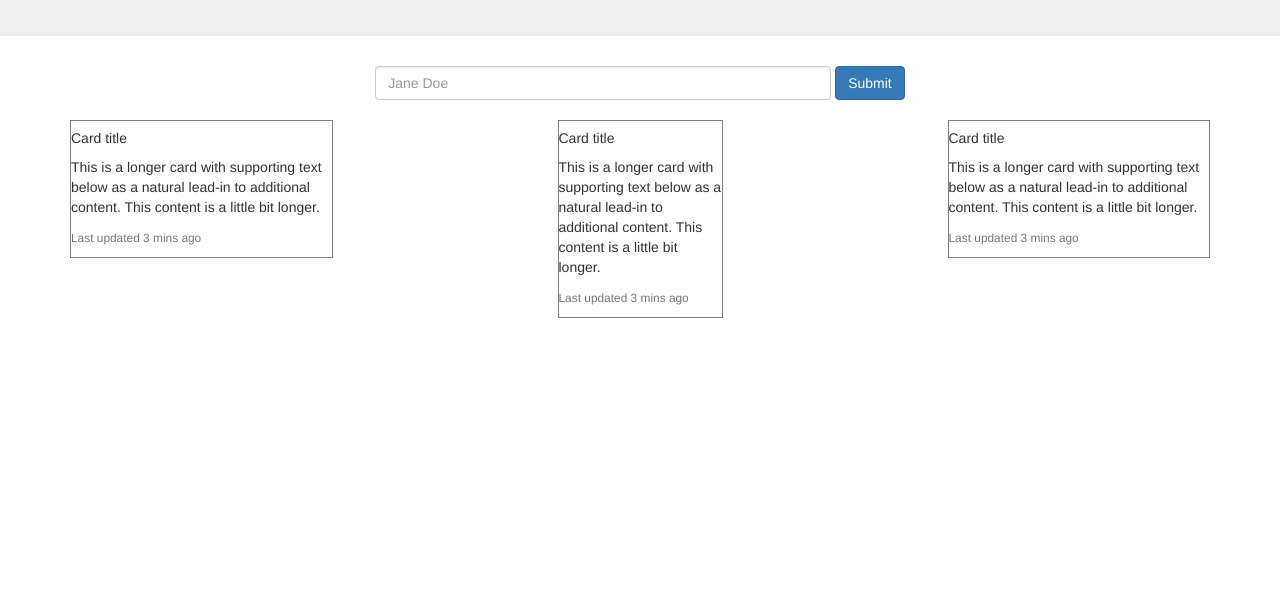
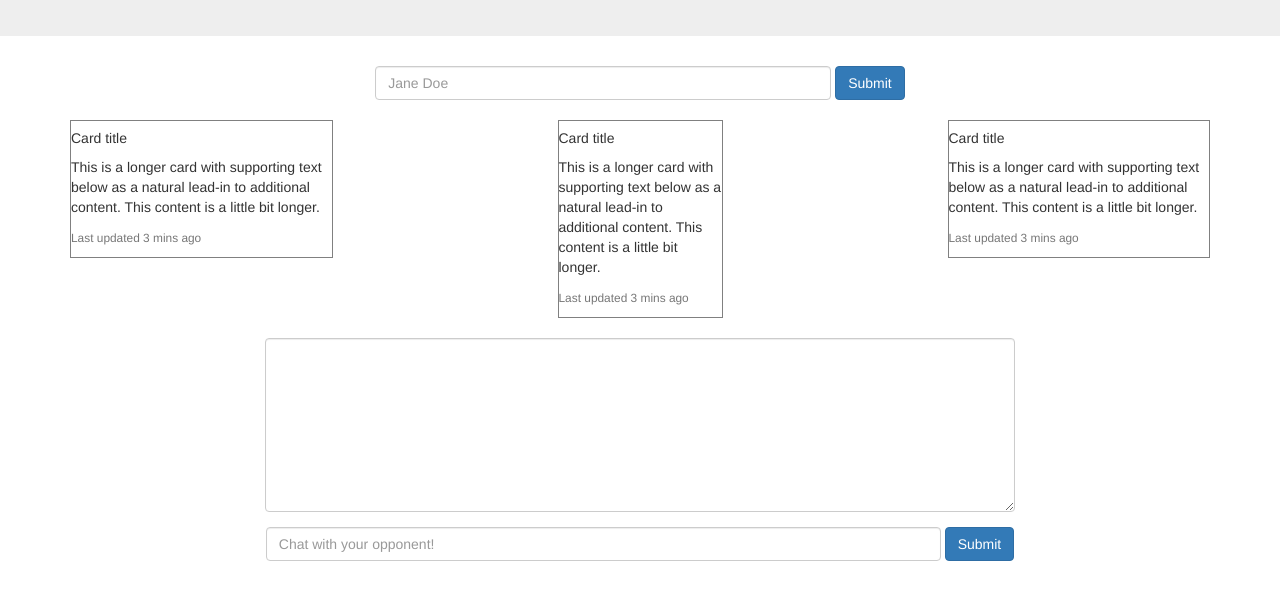
Before and after one commit to CGZoghby/RPS-Multiplayer, a plain HTML site: page index.html in a window 1280 px wide. Shown: the part 159-758 px from the top of the page. Drawn offline with nearby package versions, Linux system fonts and the light colour scheme.

Commit message:
html skeleton layout

```diff
--- a/assets/css/style.css
+++ b/assets/css/style.css
@@ -8,3 +8,6 @@
 #inlineFormInput {
     width: 40%;
 }
+#inlineChatInput {
+    width: 90%
+}
--- a/index.html
+++ b/index.html
@@ -95,6 +95,21 @@
         <!-- Row 3: Chatroom! -->
         <!-- Fairly straightforward, the chatroom is a comment form input that submits the message after
             clicking a button. This message is then dynamically added to the chat panel through firebase -->
+        <div class="row">
+            <div class="col-md-offset-2 col-md-8">
+                <div class="form-group">
+                    <label for="exampleFormControlTextarea1"></label>
+                    <textarea class="form-control" id="exampleFormControlTextarea1" rows="8"></textarea>
+                </div>
+                <form class="form-inline justify-content-center">
+                    <!-- Name input form -->
+                    <label class="sr-only" for="inlineFormInput">Name</label>
+                    <input type="text" class="form-control mb-2" id="inlineChatInput" placeholder="Chat with your opponent!">
+                    <!-- Submit button -->
+                    <button type="submit" class="btn btn-primary mb-2">Submit</button>
+                </form>
+            </div>
+        </div>
     </div>
 </body>
 
```
